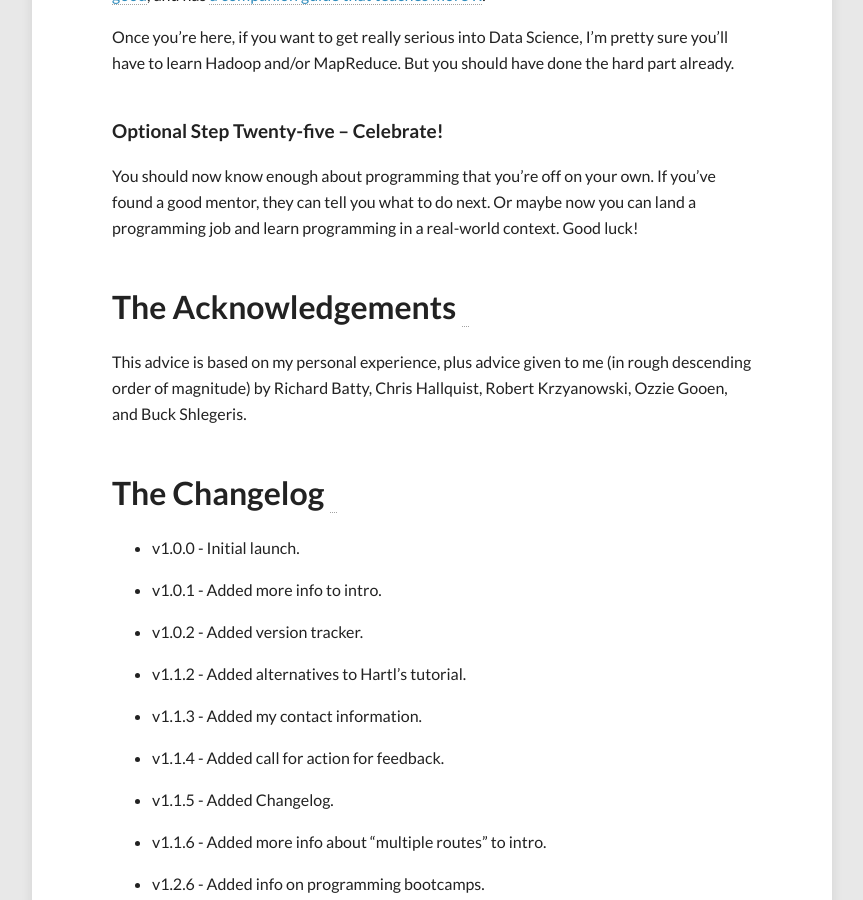
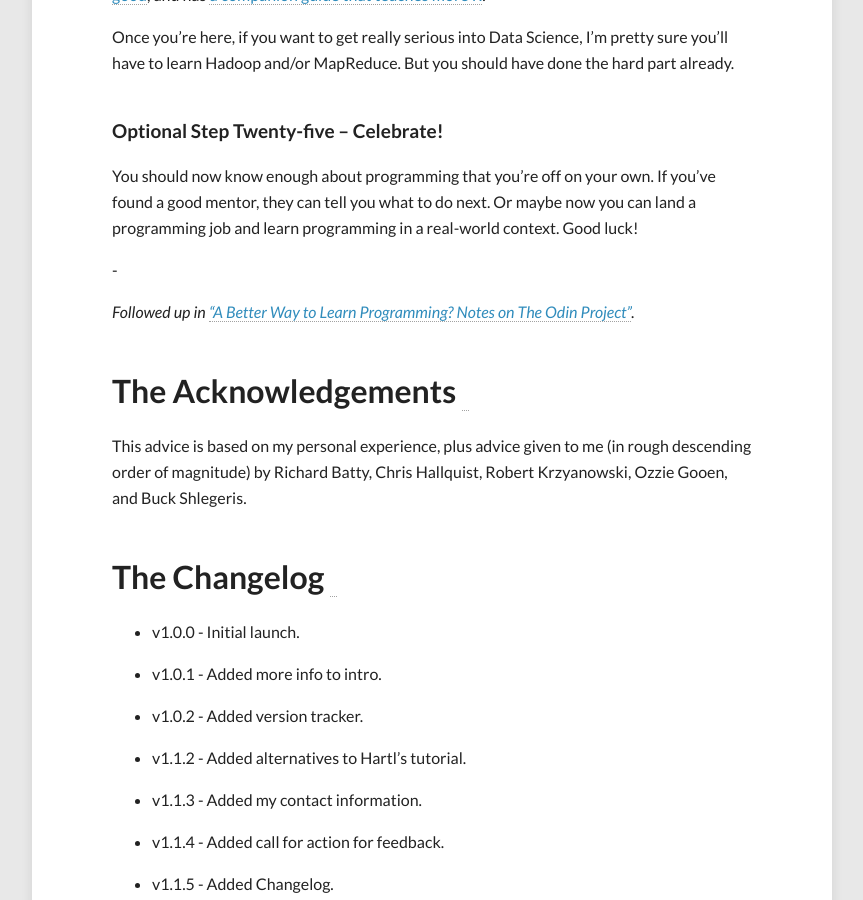
Before and after one commit to peterhurford/peterhurford.github.io, a Jekyll site: the page built from _posts/2014-04-18-learn-code.markdown, in a window 1280 px wide and 900 px high, scrolled down 9532 px. Shown: the whole window, without its empty margins (208-1071 px from the left). Built offline with Jekyll 4.4.1, drawn with Linux system fonts in a browser that asks for light colours; comment, search, counter and statistics services are not loaded.

Commit message:
Added followed up link to old programming guide

```diff
--- a/_posts/2014-04-18-learn-code.markdown
+++ b/_posts/2014-04-18-learn-code.markdown
@@ -269,6 +269,9 @@
 
 You should now know enough about programming that you’re off on your own.  If you’ve found a good mentor, they can tell you what to do next.  Or maybe now you can land a programming job and learn programming in a real-world context.  Good luck!
 
+-
+
+_Followed up in ["A Better Way to Learn Programming? Notes on The Odin Project"](http://everydayutilitarian.com/essays/notes-on-the-odin-project/)._
 
 
 
```
